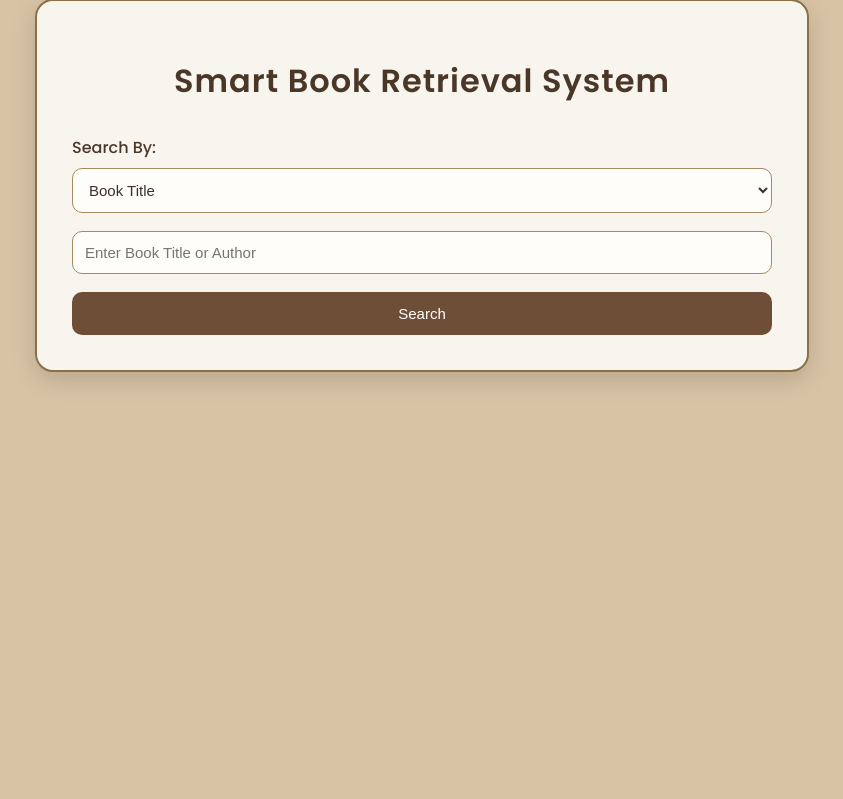
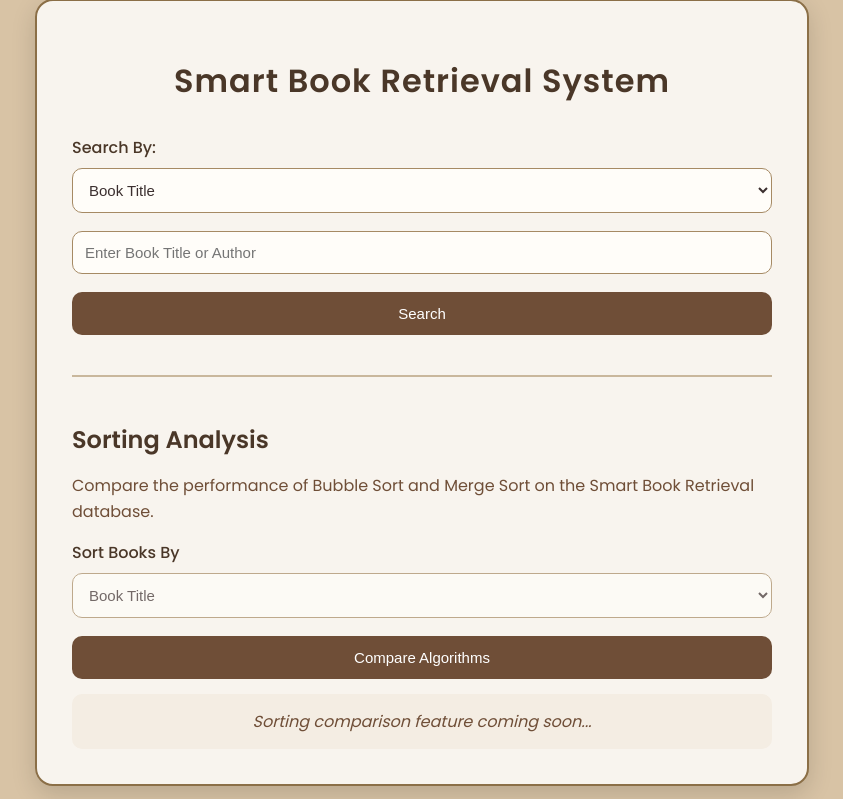
Before and after one commit to Hasika683/Smart-Book-Retrieval, a Flask app: page / in a window 1280 px wide. Shown: the part 51-850 px from the top of the page, without its empty margins (218-1061 px from the left). Run offline with Flask 3, Linux system fonts and the light colour scheme.

Commit message:
Add sorting analysis section UI

```diff
--- a/static/style.css
+++ b/static/style.css
@@ -126,3 +126,29 @@ p {
     color: #3f3f3f;
     line-height: 1.6;
 }
+
+.sorting-section {
+    margin-top: 40px;
+    padding-top: 25px;
+    border-top: 2px solid #c9b79c;
+}
+
+.sorting-section h2 {
+    color: #4a3728;
+    margin-bottom: 10px;
+}
+
+.sorting-text {
+    color: #6f4e37;
+    margin-bottom: 15px;
+}
+
+.sorting-placeholder {
+    margin-top: 15px;
+    padding: 15px;
+    background: #f4ede3;
+    border-radius: 10px;
+    color: #6f4e37;
+    text-align: center;
+    font-style: italic;
+}
--- a/templates/index.html
+++ b/templates/index.html
@@ -75,6 +75,7 @@
     {% elif linear_time is not none %}
 
     <div class="result">
+
         <h3>Book Not Found</h3>
 
         <table>
@@ -105,6 +106,34 @@
 
     {% endif %}
 
+    <!-- NEW SECTION FOR COMMIT 1 -->
+
+    <div class="sorting-section">
+
+        <h2>Sorting Analysis</h2>
+
+        <p class="sorting-text">
+            Compare the performance of Bubble Sort and Merge Sort
+            on the Smart Book Retrieval database.
+        </p>
+
+        <label>Sort Books By</label>
+
+        <select disabled>
+            <option>Book Title</option>
+            <option>Author Name</option>
+        </select>
+
+        <button type="button" disabled>
+            Compare Algorithms
+        </button>
+
+        <div class="sorting-placeholder">
+            Sorting comparison feature coming soon...
+        </div>
+
+    </div>
+
 </div>
 
 </body>
```
